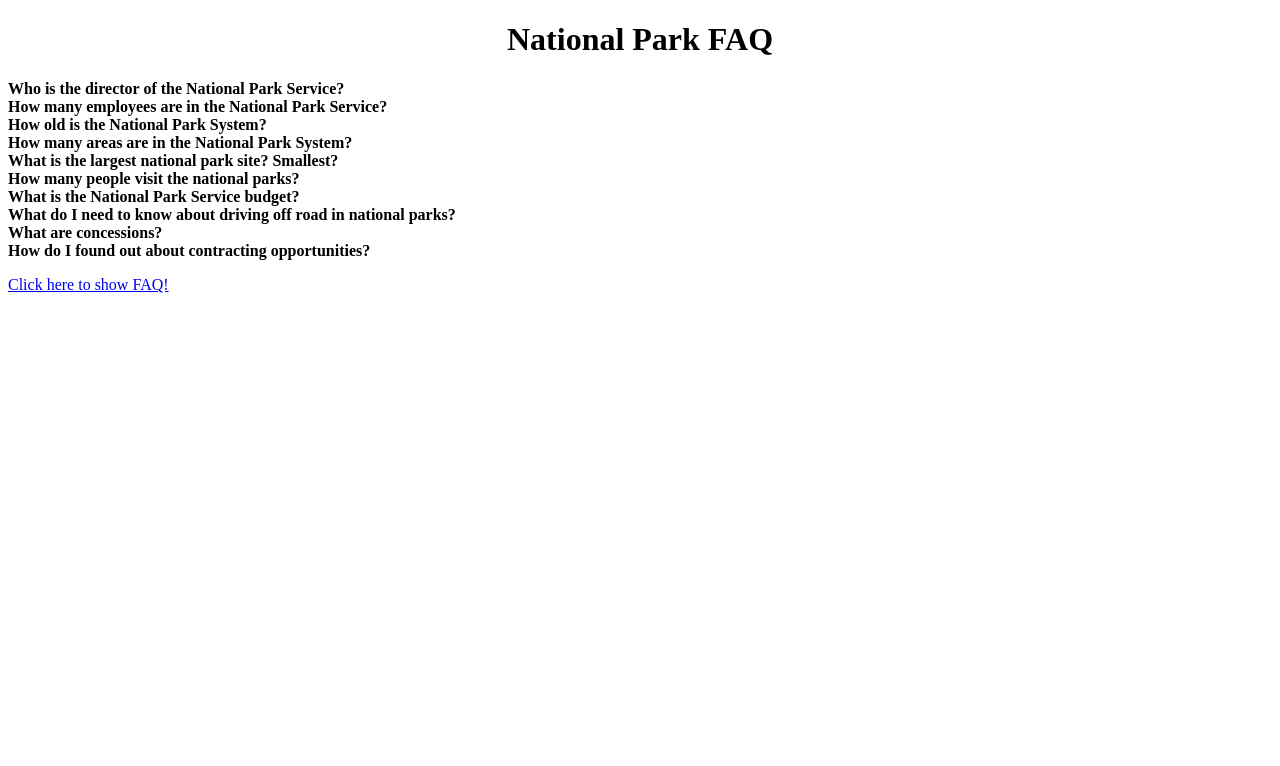
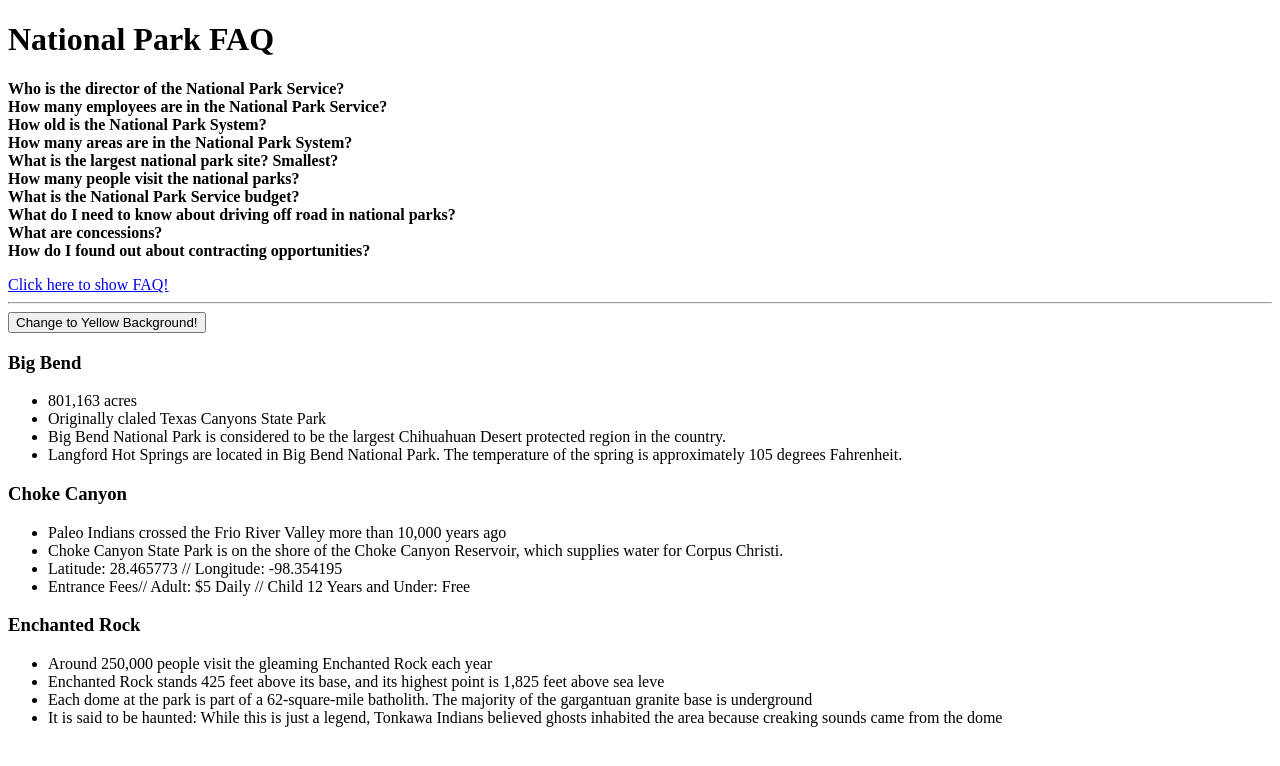
Before and after one commit to viviancan/Codeup-Web-Exercises, a PHP site: page /jquery_faq.html in a window 1280 px wide. Shown: the top 766 px of the page. Run offline with PHP 8.4, Linux system fonts and the light colour scheme.

Commit message:
Traversing the DOM w/ jQuery

```diff
--- a/public/css/faq_css.css
+++ b/public/css/faq_css.css
@@ -1,6 +1,4 @@
-h1{
-	text-align: center;
-}
+
 
 dt{
 	font-weight: bold;
@@ -14,3 +12,11 @@ dt{
 .highlight{
 	background-color: magenta;
 }
+
+.highlight2{
+	background-color: yellow;
+}
+
+.bold{
+	font-weight: bold;
+}
--- a/public/jquery_faq.html
+++ b/public/jquery_faq.html
@@ -8,7 +8,7 @@
 	</head>
 	<body>
 		<h1>National Park FAQ</h1>
-		<div>
+		<section>
 			<dl>
 
 				<dt>Who is the director of the National Park Service?</dt>
@@ -42,13 +42,44 @@
 				<dd class="invisible">Opportunities to contract with the National Park Service are posted to FedBizOpps.gov, the federal government’s electronic business portal.</dd>
 
 			</dl>
-		</div>
 
-		<a href="#" id="showFaq">Click here to show FAQ!</a>
+			<a href="#" id="showFaq">Click here to show FAQ!</a>
+		</section>
+
+		<hr>
+
+		<section>
+			<button>Change to Yellow Background!</button>
+
+			<h3>Big Bend </h3>
+			<ul>
+				<li>801,163 acres</li>
+				<li>Originally claled Texas Canyons State Park</li>
+				<li>Big Bend National Park is considered to be the largest Chihuahuan Desert protected region in the country.</li>
+				<li>Langford Hot Springs are located in Big Bend National Park. The temperature of the spring is approximately 105 degrees Fahrenheit.</li>
+			</ul>
+
+			<h3>Choke Canyon</h3>
+			<ul>
+				<li>Paleo Indians crossed the Frio River Valley more than 10,000 years ago</li>
+				<li>Choke Canyon State Park is on the shore of the Choke Canyon Reservoir, which supplies water for Corpus Christi.</li>
+				<li>Latitude: 28.465773 // Longitude: -98.354195</li>
+				<li>Entrance Fees// Adult: $5 Daily // Child 12 Years and Under: Free</li>
+			</ul>
+
+			<h3>Enchanted Rock</h3>
+			<ul>
+				<li>Around 250,000 people visit the gleaming Enchanted Rock each year</li>
+				<li>Enchanted Rock stands 425 feet above its base, and its highest point is 1,825 feet above sea leve</li>
+				<li>Each dome at the park is part of a 62-square-mile batholith. The majority of the gargantuan granite base is underground</li>
+				<li> It is said to be haunted: While this is just a legend, Tonkawa Indians believed ghosts inhabited the area because creaking sounds came from the dome</li>
+			</ul>
+
+		</section>
 
 		<script src="/js/jquery-3.2.1.js"></script>
 
-		<script type="text/javascript" src="/js/faq_js.js"></script>
+		<script type="text/javascript" src="/js/traversing.js"></script>
 
 	</body>
 </html>
--- a/public/js/faq_js.js
+++ b/public/js/faq_js.js
@@ -16,6 +16,11 @@ $(document).ready(function() {
 		$(this).toggleClass('highlight');
 	})
 
+	$('button').click(function(){
+		$('ul li:last-child').toggleClass('highlight2')
+
+		//css('background-color','yellow');
+	})
 
 
  });
--- /dev/null
+++ b/public/js/traversing.js
@@ -0,0 +1,64 @@
+(function(){
+//---------------------------------------------------------------------//
+
+
+	$('button').click(function(){
+		$('ul').each(function(){
+			$(this).children().last().toggleClass('highlight2');
+		})
+	})
+
+
+/*Solution
+	Create a button that, when clicked, makes the last li in each ul have a yellow background.
+
+	$('button').click(function(e){
+		$('ul').each(function(index,element){
+			$(this).children().last().css('background-color', 'yellow');
+		})
+	});
+*/
+
+
+
+
+
+//---------------------------------------------------------------------//
+
+/*
+	$('h3').click(function(){
+		$('li').toggleClass('bold');
+
+	});
+*/
+
+//SOLUTION
+
+	$('h3').click(function(){
+		$(this).next().children().toggleClass('bold');
+
+	});
+
+//---------------------------------------------------------------------//
+
+
+//SOLUTION
+
+	$('li').click(function(){
+		$(this).parent().children().first().css('color', 'blue');
+	});
+
+
+
+
+
+
+
+
+
+
+
+
+
+
+})();
```
